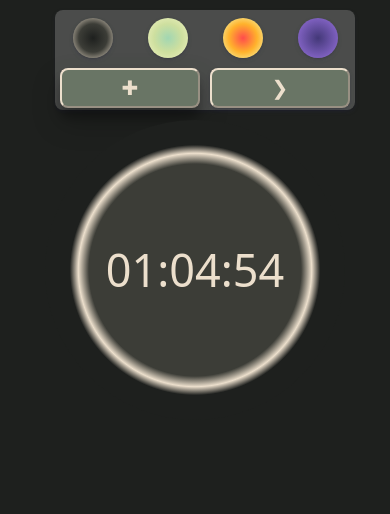
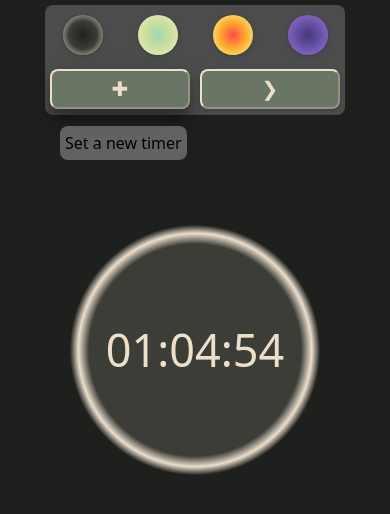
Before and after one commit to Trinigch/Themed-Timer, a plain HTML site: page index.html in a window 390 px wide. In both pictures the pointer is over the button 130 px from the left and 87 px from the top of the page. Drawn offline with nearby package versions, Linux system fonts and the light colour scheme.

Commit message:
Added eye-candy

```diff
--- a/assets/style.css
+++ b/assets/style.css
@@ -26,19 +26,19 @@
 .sidebar {
     display: flex;
     position: fixed;
-    left: 0;
+    left: 5px;
     top: 50%;
     transform: translate(0,-50%);
     flex-direction: column;
     justify-content: space-evenly;
     width: 50px;
     height: 300px;
-    margin: 10px;
     align-content: center;
     align-items: center;
     border-radius: 8px;
     background-color: rgb(255, 255, 255, 0.2);
     box-shadow: rgba(50, 50, 93, 0.25) 0px 2px 5px -1px, rgba(0, 0, 0, 0.3) 0px 1px 3px -1px;
+    transition: all 300ms;
 }
 
 .theme-button-container {
@@ -53,7 +53,7 @@
     flex-grow: 1;
     flex-direction: column;
     justify-content: space-evenly;
-
+    transition: all 300ms;
 }
 
 .button {
@@ -61,6 +61,7 @@
     width: 40px;
     border-radius: 8px;
     box-shadow: rgba(50, 50, 93, 0.25) 0px 2px 5px -1px, rgba(0, 0, 0, 0.3) 0px 1px 3px -1px;
+    cursor: pointer;
 }
 
 .clock-container {
@@ -71,18 +72,20 @@
     display: flex;
     flex-direction: row;
     align-items: center;
-    height: 300px;
-    width: 300px;
-    border-radius: 300px;
+    height: 400px;
+    width: 400px;
+    border-radius: 400px;
+    transition: all 300ms;
 }
 
 .clock-container h2 {
-    font-size: 45px;
+    font-size: 60px;
     text-align: center;
     position: absolute;
     top: 50%;
     left: 50%;
     transform: translate(-50%,-50%);
+    transition: all 300ms;
 }
 
 .button:hover {
@@ -195,6 +198,36 @@
     font-size: 20px;
 }
 
+#set-button:hover::after {
+    content: "Set a new timer";
+    position: absolute;
+    left: 54px;
+    bottom: 46px;
+    min-width: 120px;
+    border-radius: 8px;
+    background-color: rgb(255, 255, 255, 0.3);
+    box-shadow: rgba(50, 50, 93, 0.25) 0px 2px 5px -1px, rgba(0, 0, 0, 0.3) 0px 1px 3px -1px;
+    padding: 5px;
+    font-size: 80%;
+    color: black;
+    z-index: 1;
+  }
+
+#start-button:hover::after {
+    content: "Start timer";
+    position: absolute;
+    left: 54px;
+    bottom: 4px;
+    min-width: 120px;
+    border-radius: 8px;
+    background-color: rgb(255, 255, 255, 0.3);
+    box-shadow: rgba(50, 50, 93, 0.25) 0px 2px 5px -1px, rgba(0, 0, 0, 0.3) 0px 1px 3px -1px;
+    padding: 5px;
+    font-size: 80%;
+    color: black;
+    z-index: 1;
+  }
+
 /* Aside Id's for Button Styles for Theme picker */
 #darkB {
     background: radial-gradient(circle, var(--dark-background) 0%, var(--dark-accent) 50%, var(--dark-highlight) 100%);
@@ -238,20 +271,23 @@
 
     .sidebar {
         width: 300px;
-        height: 100px;
+        height: 110px;
         align-items: center;
-        top: 0;
+        top: 5px;
         left: 50%;
         transform: translate(-50%,0%);
     }
 
     .clock-container {
-        top: 120px;
+        top: 200px;
         transform: translate(-50%, 0%);
+        height: 300px;
+        width: 300px;
+        border-radius: 300px;
     }
 
-    .clock-area h2 {
-        font-size: 120px;
+    .clock-container h2 {
+        font-size: 45px;
         text-align: center;
     }
 
@@ -272,6 +308,16 @@
 
     #start-button, #set-button {
         flex: 1;
-        margin: 0 5px 0 5px;
+        margin: 0 5px 2px 5px;
     }
+
+    #set-button:hover::after {
+        bottom: -45px;
+        left: 15px;
+      }
+
+    #start-button:hover::after {
+        bottom: -45px;
+        left: 165px;
+      }
 }
```
